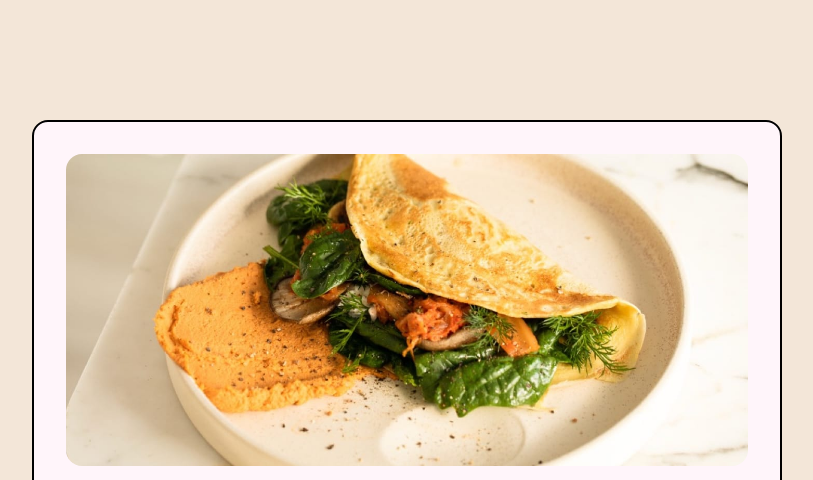
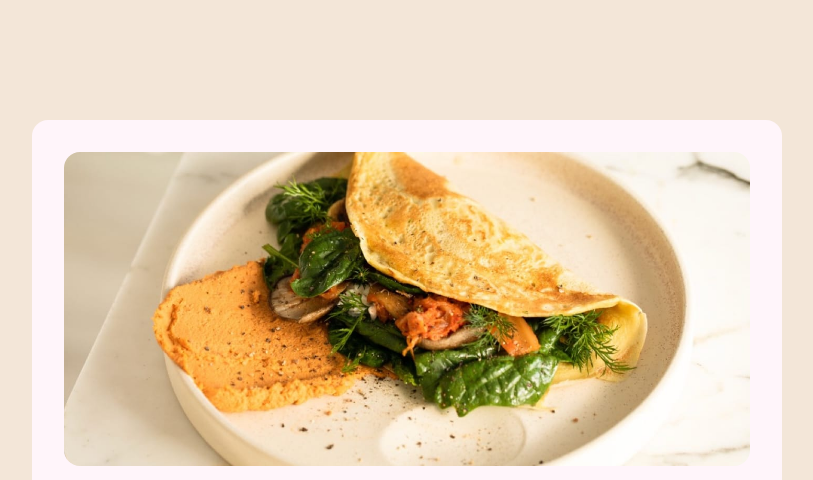
Before and after one commit to vardhanf/Recipe-page, a plain HTML site: page index.html in a window 1280 px wide. Shown: the top 480 px of the page, without its empty margins (233-1046 px from the left). Drawn offline with Linux system fonts and the light colour scheme.

Commit message:
Update style.css

```diff
--- a/style.css
+++ b/style.css
@@ -35,9 +35,8 @@ body{
 
 main{
     width: 90%;
-    border: 2px solid black;
     max-width:750px ;
-    margin: 120px;
+    margin: 120px 0;
     border-radius: 1rem;
     padding: 2.5%;
     background-color: var(--Rose-White);
```
